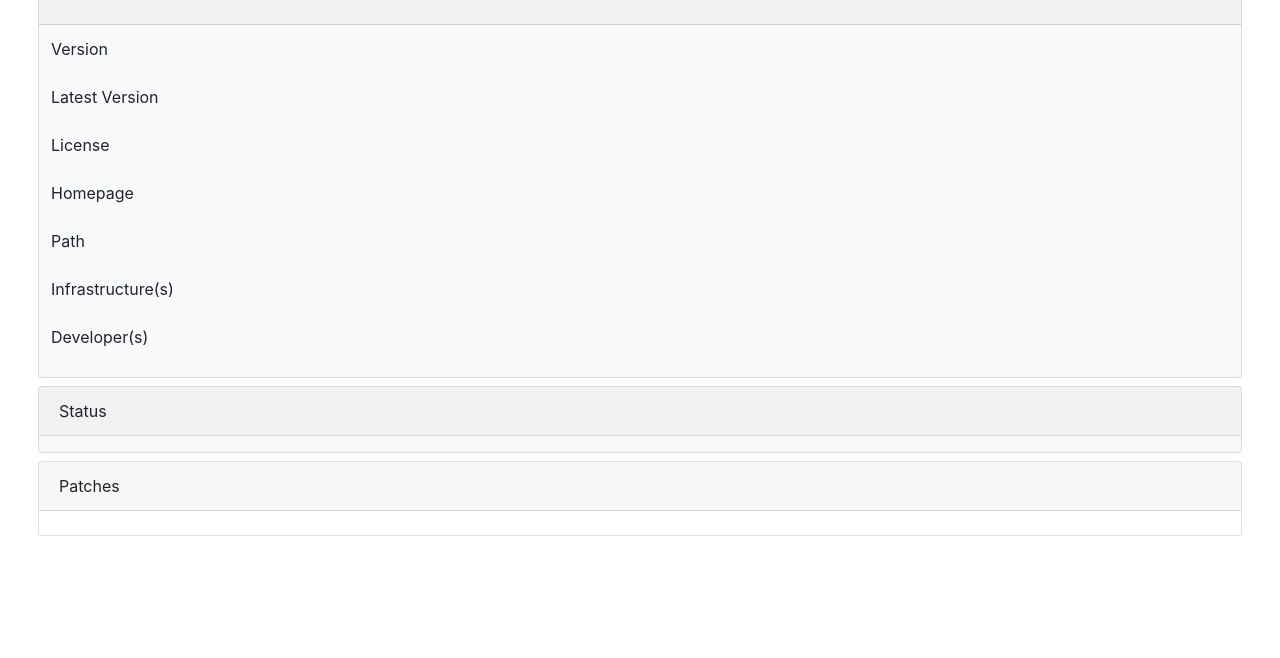
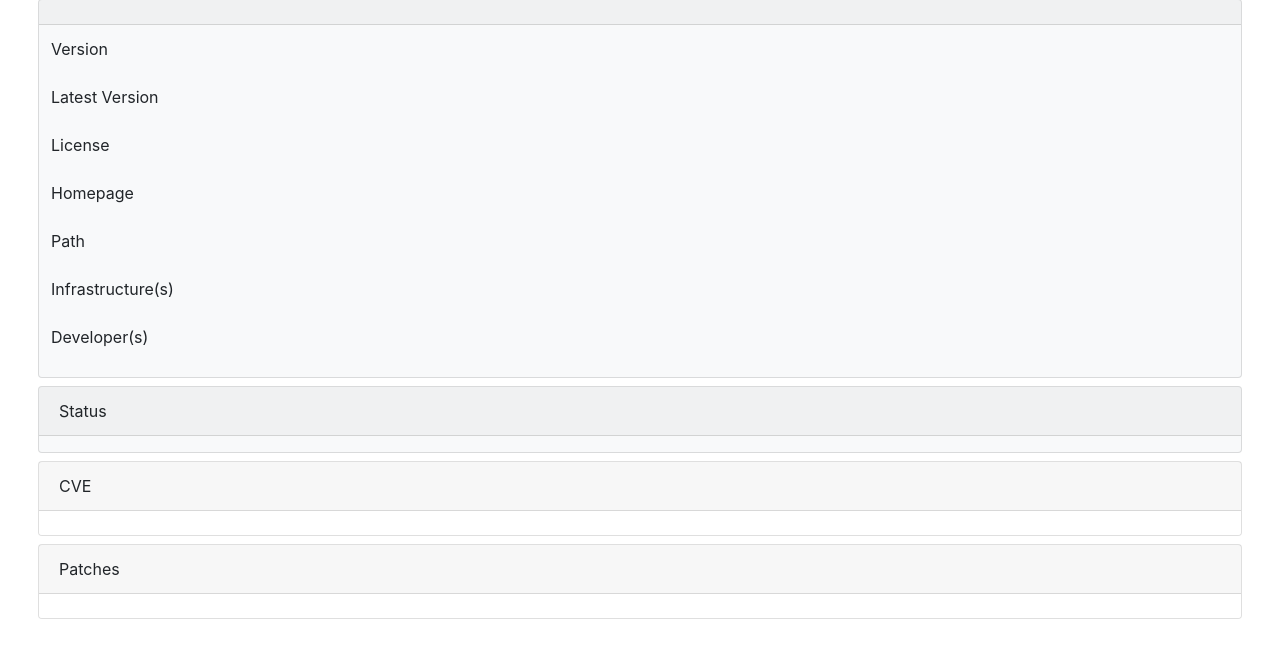
Before and after one commit to hthiery/buildroot-stats, a Flask app: template app/templates/package.html in a window 1280 px wide. Shown: the part 65-723 px from the top of the page. Run offline with Flask 2, Linux system fonts and the light colour scheme; the template is opened without the code that fills it, so the values that code supplies are empty; some libraries are stand-ins or nearby versions.

Commit message:
app/templates: add CVE support in packages and package detail
Signed-off-by: Heiko Thiery <heiko.thiery@gmail.com>

```diff
--- a/app/templates/package.html
+++ b/app/templates/package.html
@@ -76,6 +76,18 @@
     </div>
 
     <div class="card m-2">
+      <a name="cves"></a>
+      <div class="card-header">CVE</div>
+      <ul class="list-group list-group-flush">
+        <li class="list-group-item">
+          {% for cve in pkg.cves %}
+            <p><a href="https://security-tracker.debian.org/tracker/{{cve}}">{{cve}}</a></p>
+          {% endfor %}
+        </li>
+      </ul>
+    </div>
+
+    <div class="card m-2">
       <a name="patches"></a>
       <div class="card-header">Patches</div>
       <ul class="list-group list-group-flush">
```
Also changed, not shown: app/templates/packages.html (+12 -0 lines).
